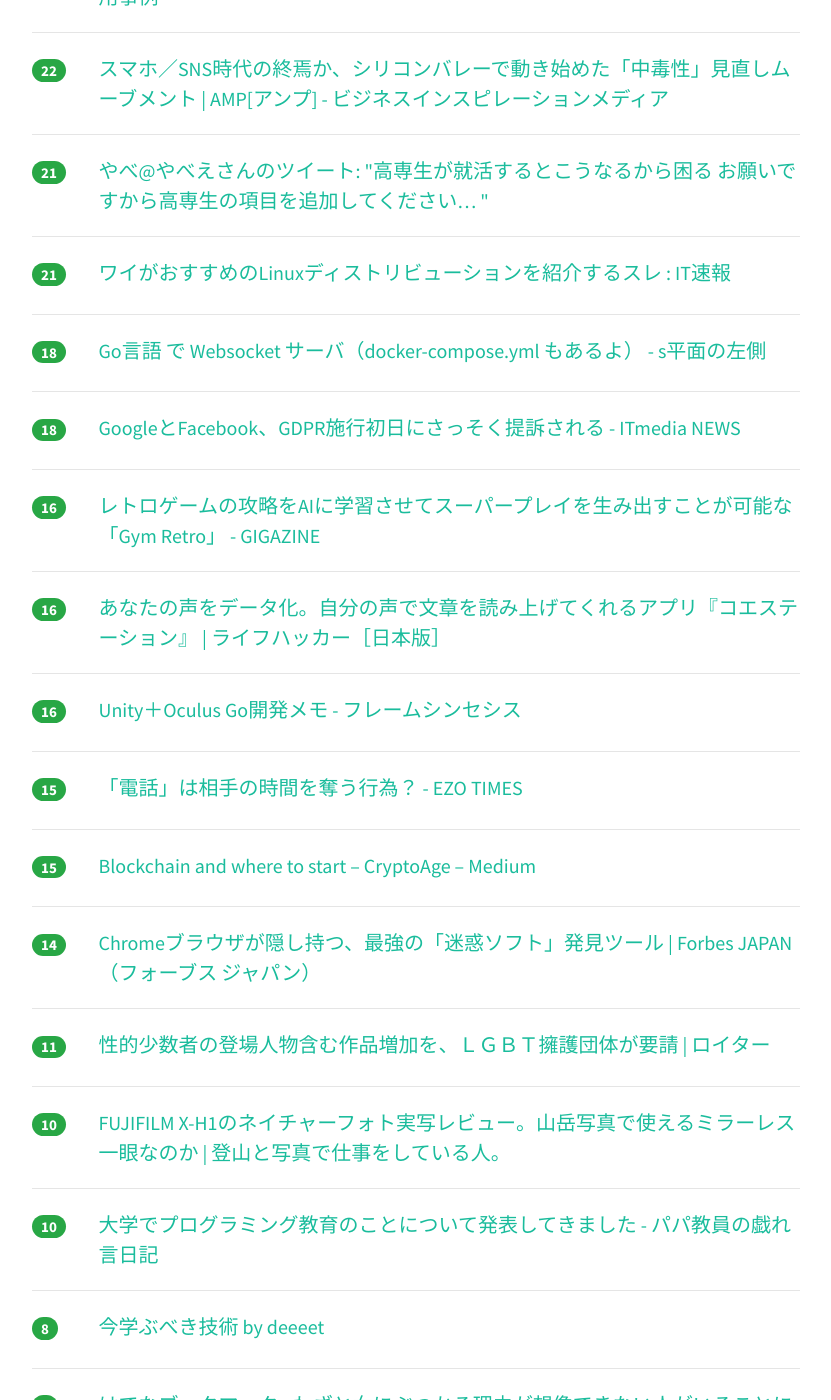
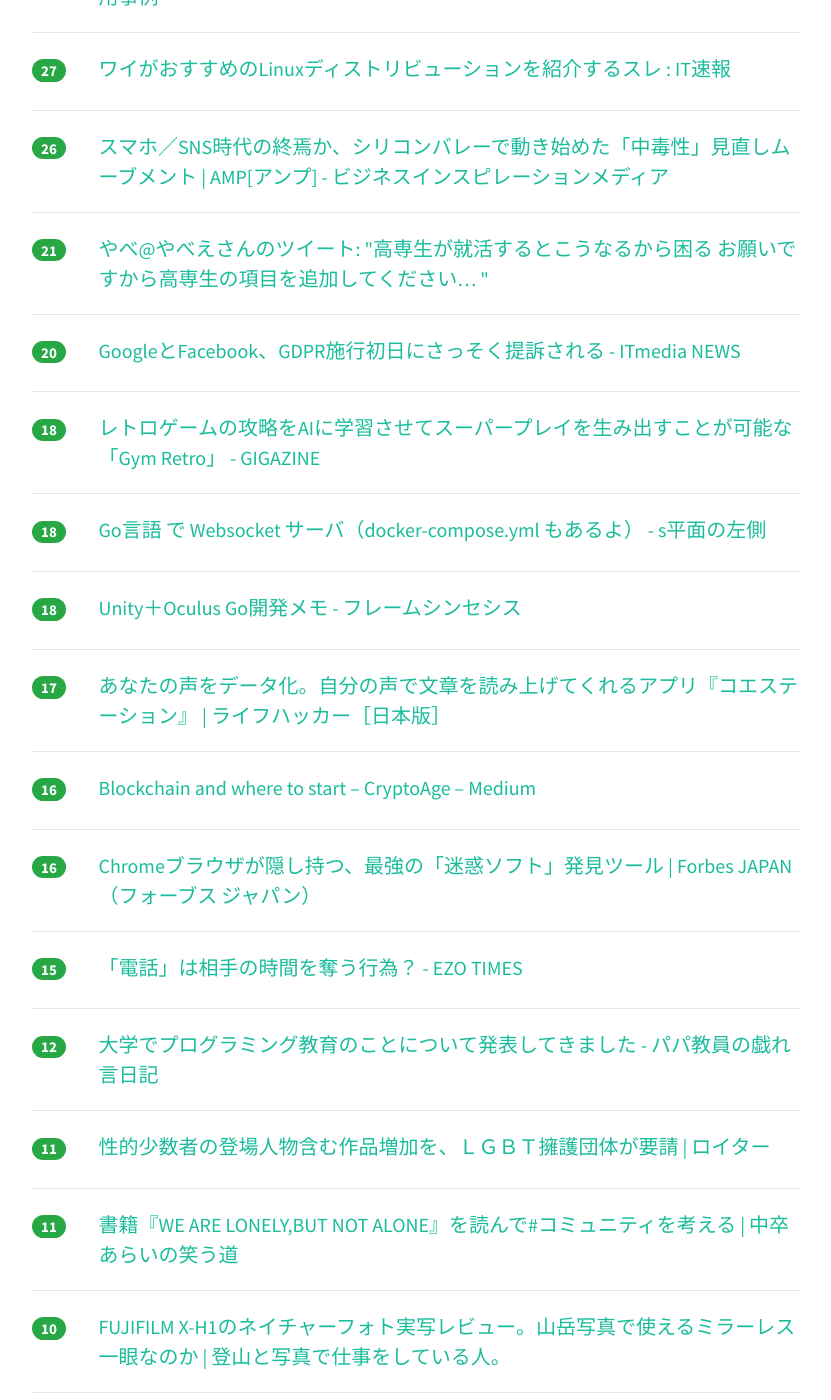
Before and after one commit to yatta47/hatena-matome-site, a Jekyll site: the page built from _posts/2018-05-27-hatena.md, in a window 1280 px wide and 1400 px high, scrolled down 958 px. Shown: the whole window, without its empty margins (224-1055 px from the left). Built offline with Jekyll 4.4.1, drawn with Linux system fonts in a browser that asks for light colours; nearby versions of some CDN libraries; some of the changed text lies outside the part shown.

Commit message:
Updated 2018-05-27

```diff
--- a/_posts/2018-05-27-hatena.md
+++ b/_posts/2018-05-27-hatena.md
@@ -1,48 +1,53 @@
 ---
 layout: post
 title:  "2018-05-27 はてぶIT"
-date:   2018-05-27 13:02:18
+date:   2018-05-27 14:02:23
 tags: [it-hotentry]
 ---
-27 件のデータあり
+30 件のデータあり
 
 <hr><div class="row">
-<div class="col-1"><span class="badge badge-pill badge-success h2">85</span></div>
+<div class="col-1"><span class="badge badge-pill badge-success h2">99</span></div>
 <div class="col-11"><a href='http://nyaaat.hatenablog.com/entry/2018/05/26' target='_blank'>ひきこもり就労支援をビジネスとして成立させる難しさ - ニャート</a></div>
 </div>
 <hr>
 <div class="row">
-<div class="col-1"><span class="badge badge-pill badge-success h2">67</span></div>
+<div class="col-1"><span class="badge badge-pill badge-success h2">84</span></div>
+<div class="col-11"><a href='https://news.yahoo.co.jp/byline/fujisiro/20180526-00085648/' target='_blank'>「おっぱい次官」「落ちないおじさん」は、OS（昭和）のアップデートを怠った組織の被害者かもしれない(藤代裕之) - 個人 - Yahoo!ニュース</a></div>
+</div>
+<hr>
+<div class="row">
+<div class="col-1"><span class="badge badge-pill badge-success h2">75</span></div>
 <div class="col-11"><a href='https://gigazine.net/news/20180526-yelp-vs-google/' target='_blank'>Googleはユーザーのためになっていないと口コミレビューサイトのYelpが痛烈に批判 - GIGAZINE</a></div>
 </div>
 <hr>
 <div class="row">
-<div class="col-1"><span class="badge badge-pill badge-success h2">58</span></div>
+<div class="col-1"><span class="badge badge-pill badge-success h2">73</span></div>
 <div class="col-11"><a href='https://www.asahi.com/articles/ASL5V4D15L5VUTIL00R.html' target='_blank'>重いかばん、どうにかして　「置き勉ＯＫ」じわり広がる：朝日新聞デジタル</a></div>
 </div>
 <hr>
 <div class="row">
-<div class="col-1"><span class="badge badge-pill badge-success h2">57</span></div>
-<div class="col-11"><a href='https://news.yahoo.co.jp/byline/fujisiro/20180526-00085648/' target='_blank'>「おっぱい次官」「落ちないおじさん」は、OS（昭和）のアップデートを怠った組織の被害者かもしれない(藤代裕之) - 個人 - Yahoo!ニュース</a></div>
+<div class="col-1"><span class="badge badge-pill badge-success h2">35</span></div>
+<div class="col-11"><a href='https://github.com/nginxinc/nginmesh' target='_blank'>GitHub - nginxinc/nginmesh: Istio compatible service mesh using NGINX</a></div>
 </div>
 <hr>
 <div class="row">
 <div class="col-1"><span class="badge badge-pill badge-success h2">31</span></div>
-<div class="col-11"><a href='https://github.com/nginxinc/nginmesh' target='_blank'>GitHub - nginxinc/nginmesh: Istio compatible service mesh using NGINX</a></div>
-</div>
-<hr>
-<div class="row">
-<div class="col-1"><span class="badge badge-pill badge-success h2">30</span></div>
 <div class="col-11"><a href='https://speakerdeck.com/saiya_moebius/spring-boot-to-ban-raiburarifalsezhe-rihe-ifalsetukekata' target='_blank'>Spring Boot と一般ライブラリの折り合いのつけかた // Speaker Deck</a></div>
 </div>
 <hr>
 <div class="row">
-<div class="col-1"><span class="badge badge-pill badge-success h2">24</span></div>
+<div class="col-1"><span class="badge badge-pill badge-success h2">28</span></div>
 <div class="col-11"><a href='https://www.slideshare.net/hiroiso/logicad16grpc' target='_blank'>Logicadの秒間16万リクエストをさばく広告入札システムにおける、gRPCの活用事例</a></div>
 </div>
 <hr>
 <div class="row">
-<div class="col-1"><span class="badge badge-pill badge-success h2">22</span></div>
+<div class="col-1"><span class="badge badge-pill badge-success h2">27</span></div>
+<div class="col-11"><a href='http://blog.livedoor.jp/itsoku/archives/53556269.html' target='_blank'>ワイがおすすめのLinuxディストリビューションを紹介するスレ : IT速報</a></div>
+</div>
+<hr>
+<div class="row">
+<div class="col-1"><span class="badge badge-pill badge-success h2">26</span></div>
 <div class="col-11"><a href='https://amp.review/2018/05/26/silicon-valley-movement/' target='_blank'>スマホ／SNS時代の終焉か、シリコンバレーで動き始めた「中毒性」見直しムーブメント | AMP[アンプ] - ビジネスインスピレーションメディア</a></div>
 </div>
 <hr>
@@ -52,8 +57,13 @@ tags: [it-hotentry]
 </div>
 <hr>
 <div class="row">
-<div class="col-1"><span class="badge badge-pill badge-success h2">21</span></div>
-<div class="col-11"><a href='http://blog.livedoor.jp/itsoku/archives/53556269.html' target='_blank'>ワイがおすすめのLinuxディストリビューションを紹介するスレ : IT速報</a></div>
+<div class="col-1"><span class="badge badge-pill badge-success h2">20</span></div>
+<div class="col-11"><a href='http://www.itmedia.co.jp/news/articles/1805/27/news011.html' target='_blank'>GoogleとFacebook、GDPR施行初日にさっそく提訴される - ITmedia NEWS</a></div>
+</div>
+<hr>
+<div class="row">
+<div class="col-1"><span class="badge badge-pill badge-success h2">18</span></div>
+<div class="col-11"><a href='https://gigazine.net/news/20180526-gym-retro/' target='_blank'>レトロゲームの攻略をAIに学習させてスーパープレイを生み出すことが可能な「Gym Retro」 - GIGAZINE</a></div>
 </div>
 <hr>
 <div class="row">
@@ -63,22 +73,22 @@ tags: [it-hotentry]
 <hr>
 <div class="row">
 <div class="col-1"><span class="badge badge-pill badge-success h2">18</span></div>
-<div class="col-11"><a href='http://www.itmedia.co.jp/news/articles/1805/27/news011.html' target='_blank'>GoogleとFacebook、GDPR施行初日にさっそく提訴される - ITmedia NEWS</a></div>
+<div class="col-11"><a href='https://framesynthesis.jp/tech/unity/oculusgo/' target='_blank'>Unity＋Oculus Go開発メモ - フレームシンセシス</a></div>
 </div>
 <hr>
 <div class="row">
-<div class="col-1"><span class="badge badge-pill badge-success h2">16</span></div>
-<div class="col-11"><a href='https://gigazine.net/news/20180526-gym-retro/' target='_blank'>レトロゲームの攻略をAIに学習させてスーパープレイを生み出すことが可能な「Gym Retro」 - GIGAZINE</a></div>
-</div>
-<hr>
-<div class="row">
-<div class="col-1"><span class="badge badge-pill badge-success h2">16</span></div>
+<div class="col-1"><span class="badge badge-pill badge-success h2">17</span></div>
 <div class="col-11"><a href='https://www.lifehacker.jp/2018/05/167310.html' target='_blank'>あなたの声をデータ化。自分の声で文章を読み上げてくれるアプリ『コエステーション』 | ライフハッカー［日本版］</a></div>
 </div>
 <hr>
 <div class="row">
 <div class="col-1"><span class="badge badge-pill badge-success h2">16</span></div>
-<div class="col-11"><a href='https://framesynthesis.jp/tech/unity/oculusgo/' target='_blank'>Unity＋Oculus Go開発メモ - フレームシンセシス</a></div>
+<div class="col-11"><a href='https://medium.com/cryptoage/11d5dca1ac9' target='_blank'>Blockchain and where to start – CryptoAge – Medium</a></div>
+</div>
+<hr>
+<div class="row">
+<div class="col-1"><span class="badge badge-pill badge-success h2">16</span></div>
+<div class="col-11"><a href='https://forbesjapan.com/articles/detail/21273' target='_blank'>Chromeブラウザが隠し持つ、最強の「迷惑ソフト」発見ツール | Forbes JAPAN（フォーブス ジャパン）</a></div>
 </div>
 <hr>
 <div class="row">
@@ -87,13 +97,8 @@ tags: [it-hotentry]
 </div>
 <hr>
 <div class="row">
-<div class="col-1"><span class="badge badge-pill badge-success h2">15</span></div>
-<div class="col-11"><a href='https://medium.com/cryptoage/11d5dca1ac9' target='_blank'>Blockchain and where to start – CryptoAge – Medium</a></div>
-</div>
-<hr>
-<div class="row">
-<div class="col-1"><span class="badge badge-pill badge-success h2">14</span></div>
-<div class="col-11"><a href='https://forbesjapan.com/articles/detail/21273' target='_blank'>Chromeブラウザが隠し持つ、最強の「迷惑ソフト」発見ツール | Forbes JAPAN（フォーブス ジャパン）</a></div>
+<div class="col-1"><span class="badge badge-pill badge-success h2">12</span></div>
+<div class="col-11"><a href='http://blog.edunote.jp/entry/2018/05/27/075643' target='_blank'>大学でプログラミング教育のことについて発表してきました - パパ教員の戯れ言日記</a></div>
 </div>
 <hr>
 <div class="row">
@@ -102,23 +107,33 @@ tags: [it-hotentry]
 </div>
 <hr>
 <div class="row">
+<div class="col-1"><span class="badge badge-pill badge-success h2">11</span></div>
+<div class="col-11"><a href='http://araic.net/what-community' target='_blank'>書籍『WE ARE LONELY,BUT NOT ALONE』を読んで#コミュニティを考える | 中卒あらいの笑う道</a></div>
+</div>
+<hr>
+<div class="row">
 <div class="col-1"><span class="badge badge-pill badge-success h2">10</span></div>
 <div class="col-11"><a href='https://yamasha.net/x-h1-review' target='_blank'>FUJIFILM X-H1のネイチャーフォト実写レビュー。山岳写真で使えるミラーレス一眼なのか | 登山と写真で仕事をしている人。</a></div>
 </div>
 <hr>
 <div class="row">
-<div class="col-1"><span class="badge badge-pill badge-success h2">10</span></div>
-<div class="col-11"><a href='http://blog.edunote.jp/entry/2018/05/27/075643' target='_blank'>大学でプログラミング教育のことについて発表してきました - パパ教員の戯れ言日記</a></div>
+<div class="col-1"><span class="badge badge-pill badge-success h2">9</span></div>
+<div class="col-11"><a href='http://ascii.jp/elem/000/001/678/1678181/' target='_blank'>ASCII.jp：プログラミングほぼ未経験の女子中学生と一緒に挑戦：池澤あやかの自由研究｜池澤あやかのガチでギークな日々</a></div>
 </div>
 <hr>
 <div class="row">
 <div class="col-1"><span class="badge badge-pill badge-success h2">8</span></div>
+<div class="col-11"><a href='http://b.hatena.ne.jp/entry/s/anond.hatelabo.jp/20180527010025' target='_blank'>はてなブックマーク - わざと女にぶつかる理由が想像できない人がいることにビックリした</a></div>
+</div>
+<hr>
+<div class="row">
+<div class="col-1"><span class="badge badge-pill badge-success h2">7</span></div>
 <div class="col-11"><a href='https://ift.tt/2sgckAb' target='_blank'>今学ぶべき技術 by deeeet</a></div>
 </div>
 <hr>
 <div class="row">
 <div class="col-1"><span class="badge badge-pill badge-success h2">7</span></div>
-<div class="col-11"><a href='http://b.hatena.ne.jp/entry/s/anond.hatelabo.jp/20180527010025' target='_blank'>はてなブックマーク - わざと女にぶつかる理由が想像できない人がいることにビックリした</a></div>
+<div class="col-11"><a href='https://this.kiji.is/373277338055689313' target='_blank'>金正恩氏が「完全な非核化」の意思再表明 - 共同通信</a></div>
 </div>
 <hr>
 <div class="row">
```
